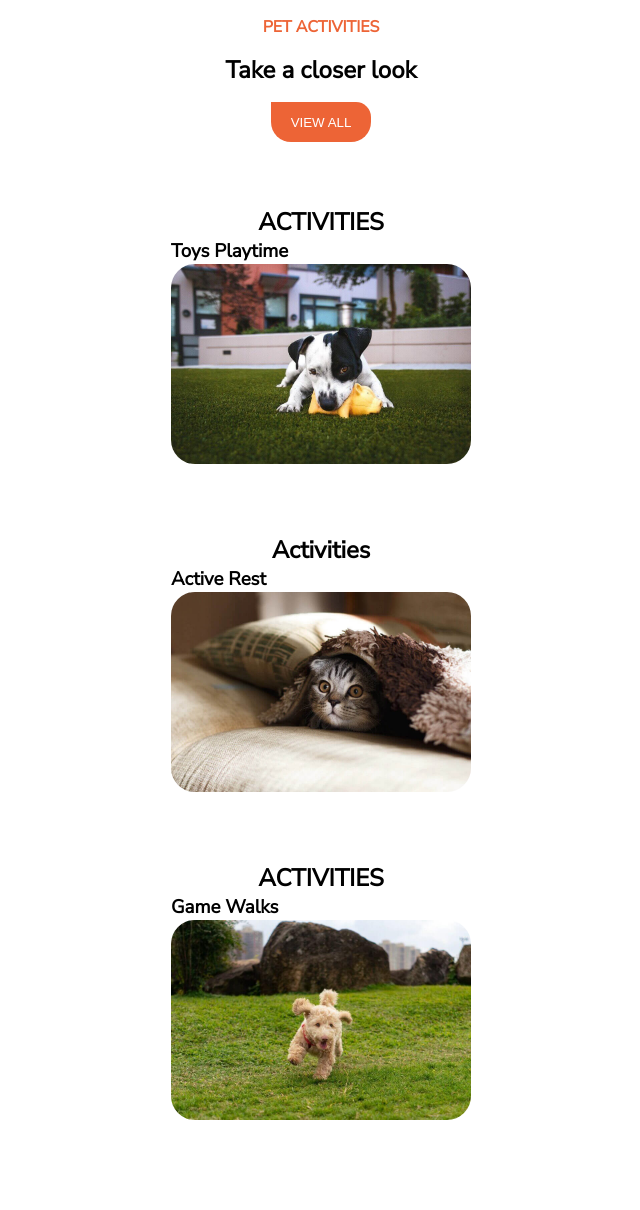
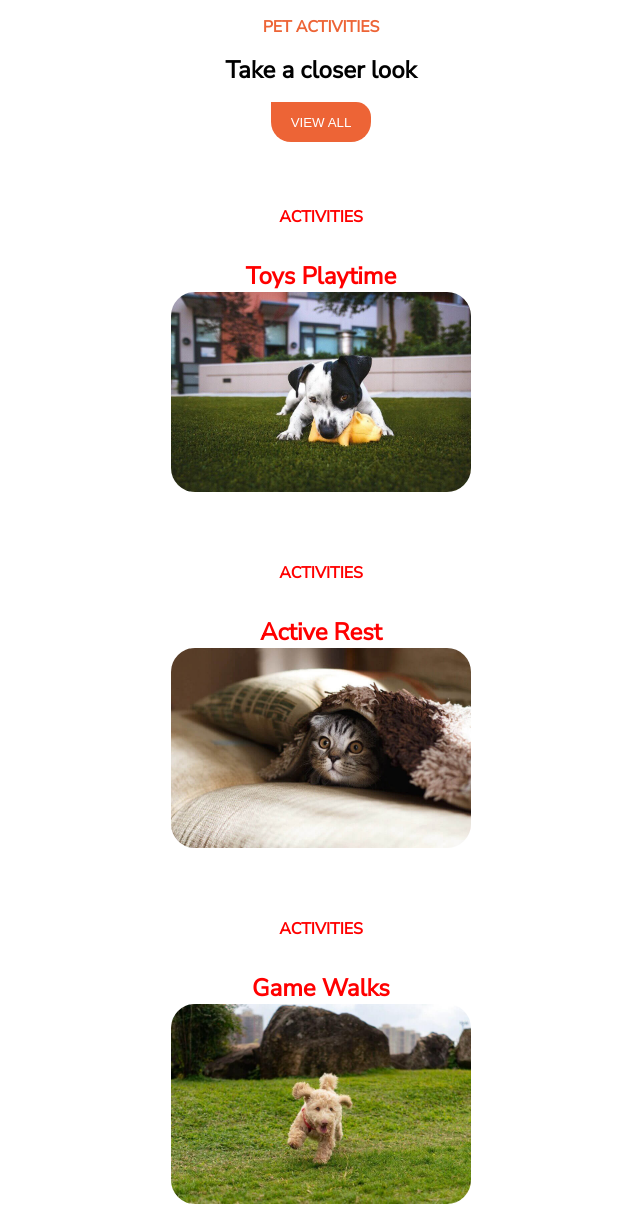
Before and after one commit to CarlosALiGom/202304-w1ch4-carlos-aliaga, a plain HTML site: page app/index.html in a window 1280 px wide. Shown: the whole page, without its empty margins (319-959 px from the left). Before the commit the page ends 1126 px from the top, so only its background shows below. Drawn offline with Linux system fonts and the light colour scheme.

Commit message:
Fix tittle class and add them font style

```diff
--- a/app/index.html
+++ b/app/index.html
@@ -21,22 +21,22 @@
   <div class="main-content">
     <div>
       <a href="index.html">
-        <h2 class="main-content main-content__tittle">ACTIVITIES</h2>
-        <h3>Toys Playtime</h3>
+        <h3 class="main-content main-content__secondary-tittle">ACTIVITIES</h2>
+        <h2 class="main-content main-content__tittle">Toys Playtime</h3>
         <img class="main-content__image" src="images/01.jpg" alt="perro blanco y negro mordiendo un juguete" width="300">
       </a>
     </div>
     <div>
       <a href="index.html">
-        <h2 class="main-content main-content__tittle">Activities</h2>
-        <h3>Active Rest</h3>
+        <h3 class="main-content main-content__secondary-tittle">ACTIVITIES</h2>
+        <h2 class="main-content main-content__tittle">Active Rest</h3>
         <img class="main-content__image" src="images/02.jpg" alt="cara de un gato muy atento asomando debajo de una manta" width="300">
       </a>
     </div>
     <div>
       <a href="index.html">
-        <h2 class="main-content main-content__tittle">ACTIVITIES</h2>
-        <h3>Game Walks</h3>
+        <h3 class="main-content main-content__secondary-tittle">ACTIVITIES</h2>
+        <h2 class="main-content main-content__tittle">Game Walks</h3>
         <img class="main-content__image" src="images/03.jpg" alt="perro muy simpatico corriendo por un jardin" width="300">
       </a>
     </div>
--- a/app/styles/styles.css
+++ b/app/styles/styles.css
@@ -74,8 +74,24 @@ a {
   align-items: center;
   gap: 2rem;
   margin-top: 2rem;
+  color: red;
 }
 
 .main-content__image {
   border-radius: 1.5rem;
+  opacity: 1;
+  transition: opacity 0.5s ease-in-out;
+  position: relative;
 }
+
+.main-content__image:hover {
+  opacity: 0.8;
+}
+
+.main-content__tittle {
+  font-weight: bolder;
+}
+
+.main-content__secondary-tittle {
+  font-size: 1rem;
+}
```
